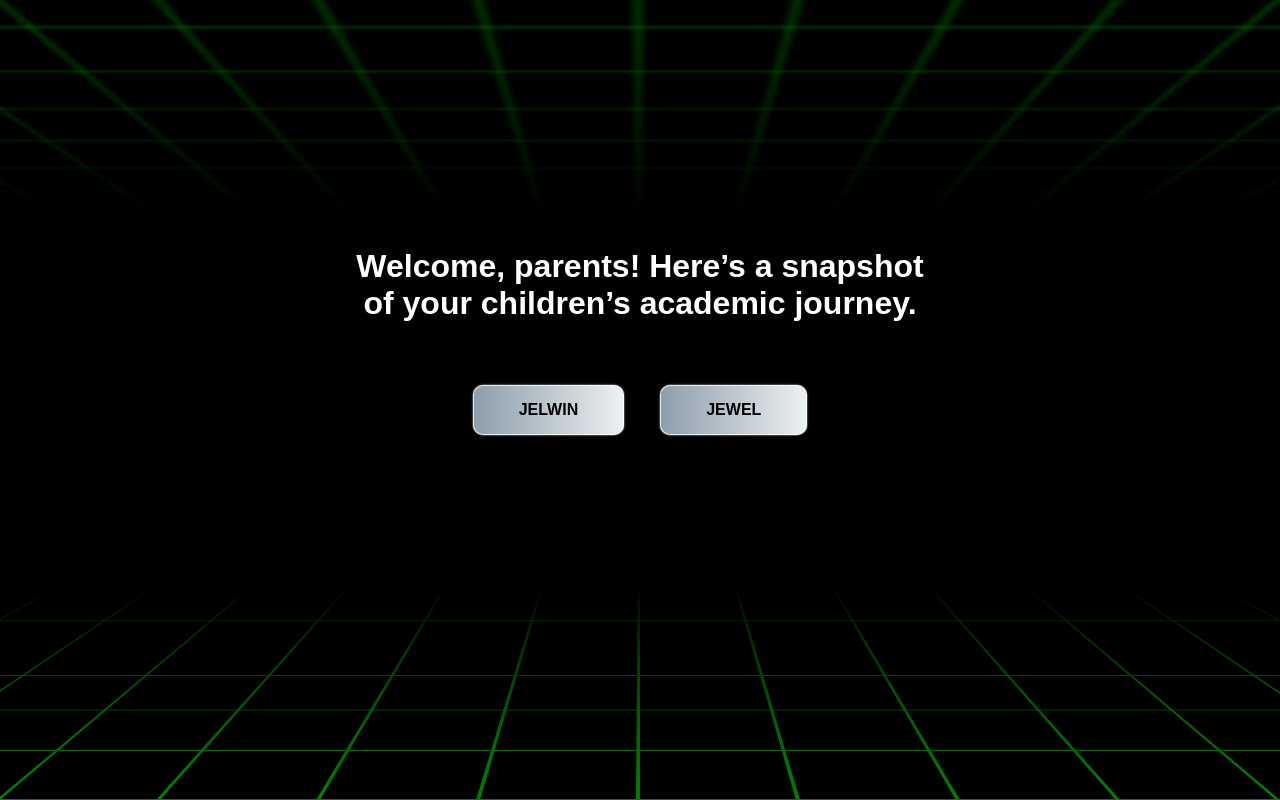
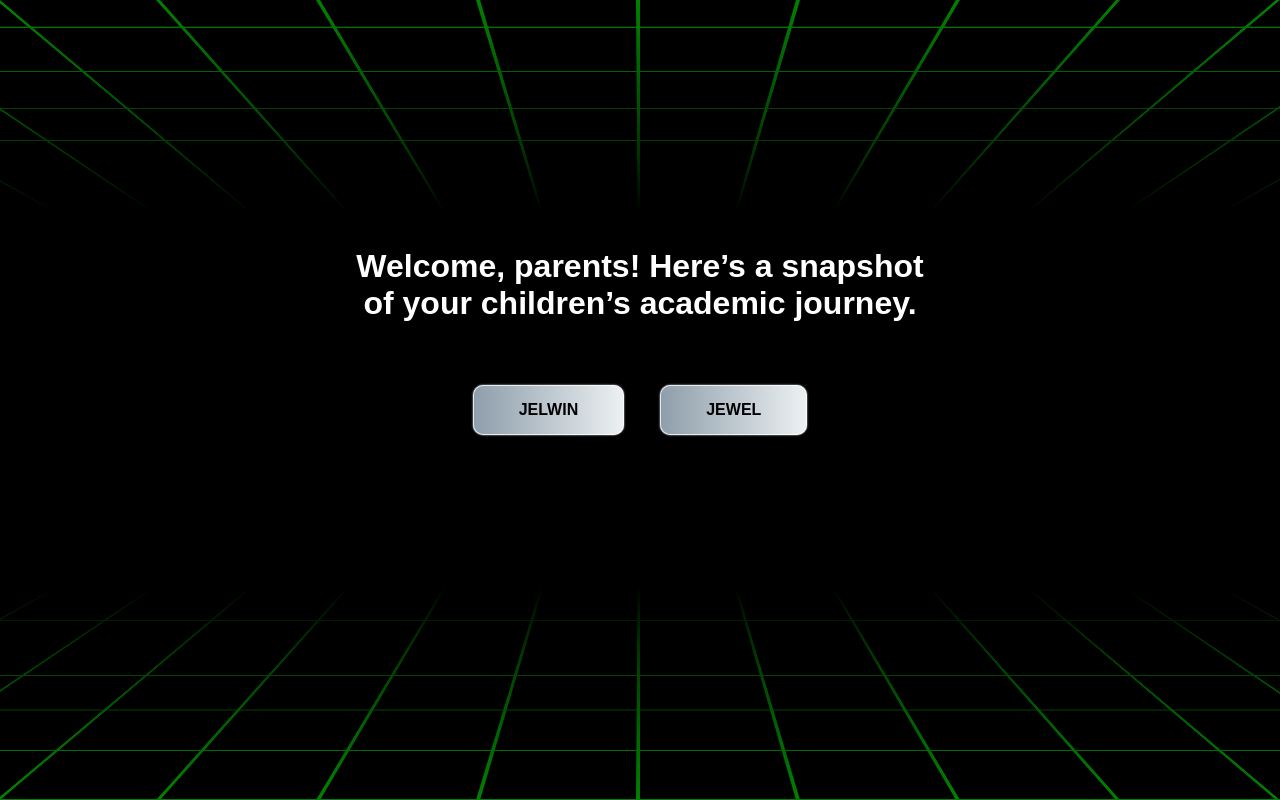
Before and after one commit to lakshmikjyothy/Progress-Tracker, a plain HTML site: page index.html in a window 1280 px wide. Drawn offline with Linux system fonts and the light colour scheme.

Commit message:
Update style.css

```diff
--- a/style.css
+++ b/style.css
@@ -207,7 +207,7 @@ button {
 }
 
 .grid-container .glow {
-  filter: blur(0.3rem);
+  filter: none;
   z-index: 1;
   mix-blend-mode: plus-lighter;
 }
```
